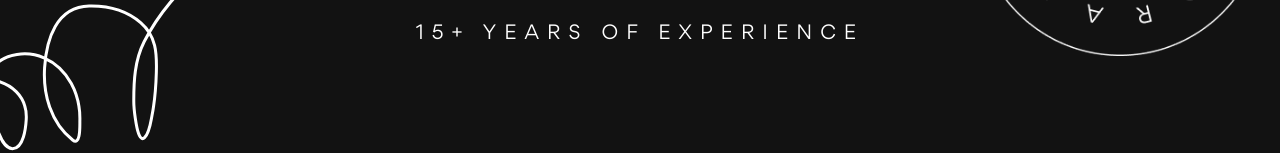
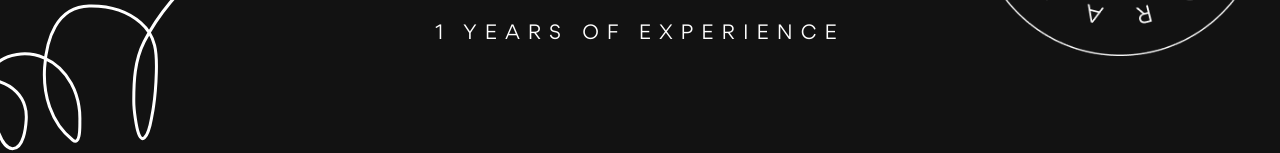
Before and after one commit to Mohay5/Aminated-Portfolio, a plain HTML site: page index.html in a window 1280 px wide. Shown: the part 403-556 px from the top of the page. Drawn offline with Linux system fonts and the light colour scheme.

Commit message:
Update index.html

```diff
--- a/index.html
+++ b/index.html
@@ -158,7 +158,7 @@
               <strong class="strong" data-letter-effect>Pacific Portraits</strong>
             </div>
 
-            <p class="hero-text">15+ Years Of Experience</p>
+            <p class="hero-text">1 Years Of Experience</p>
 
           </div>
 
```
